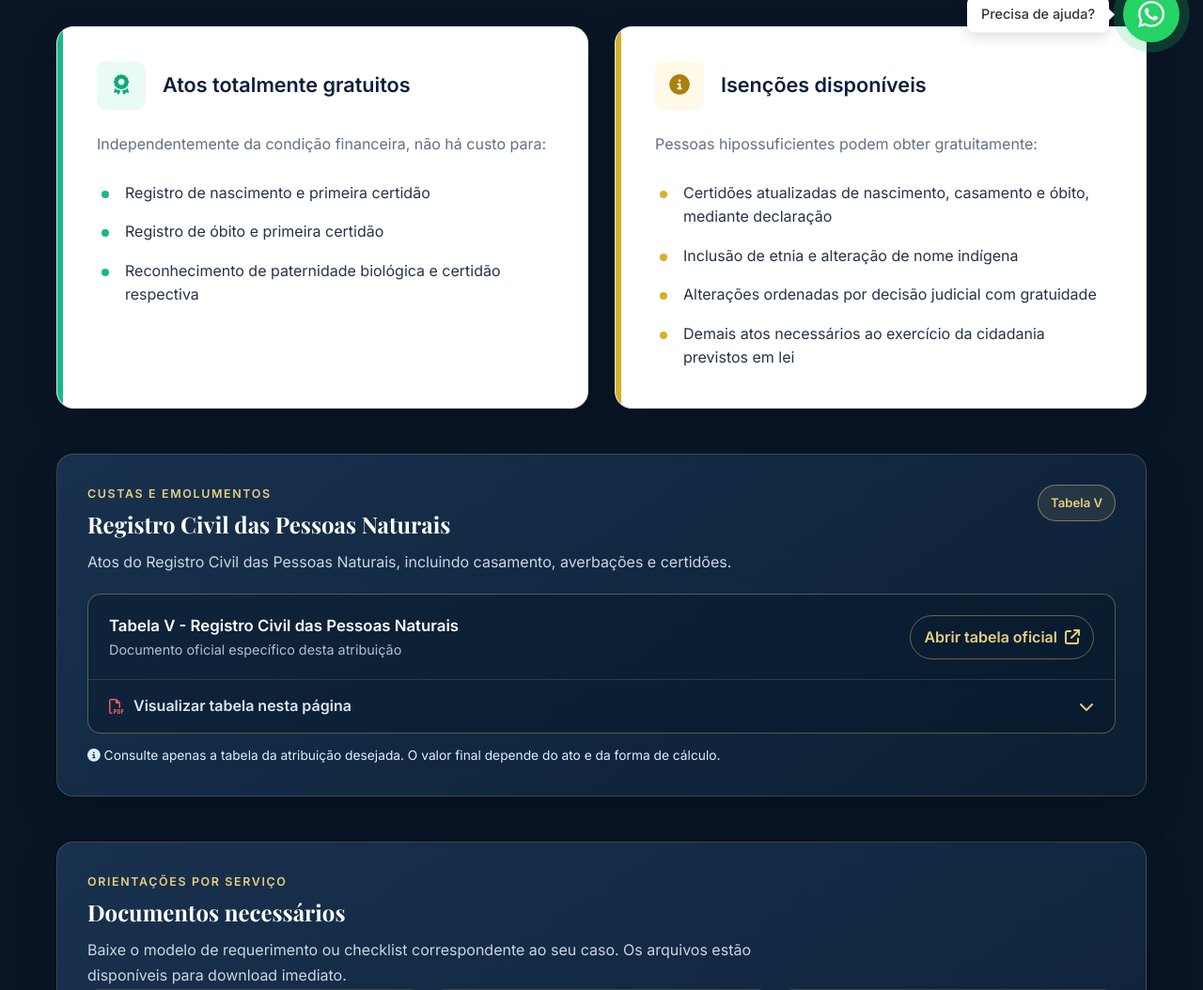
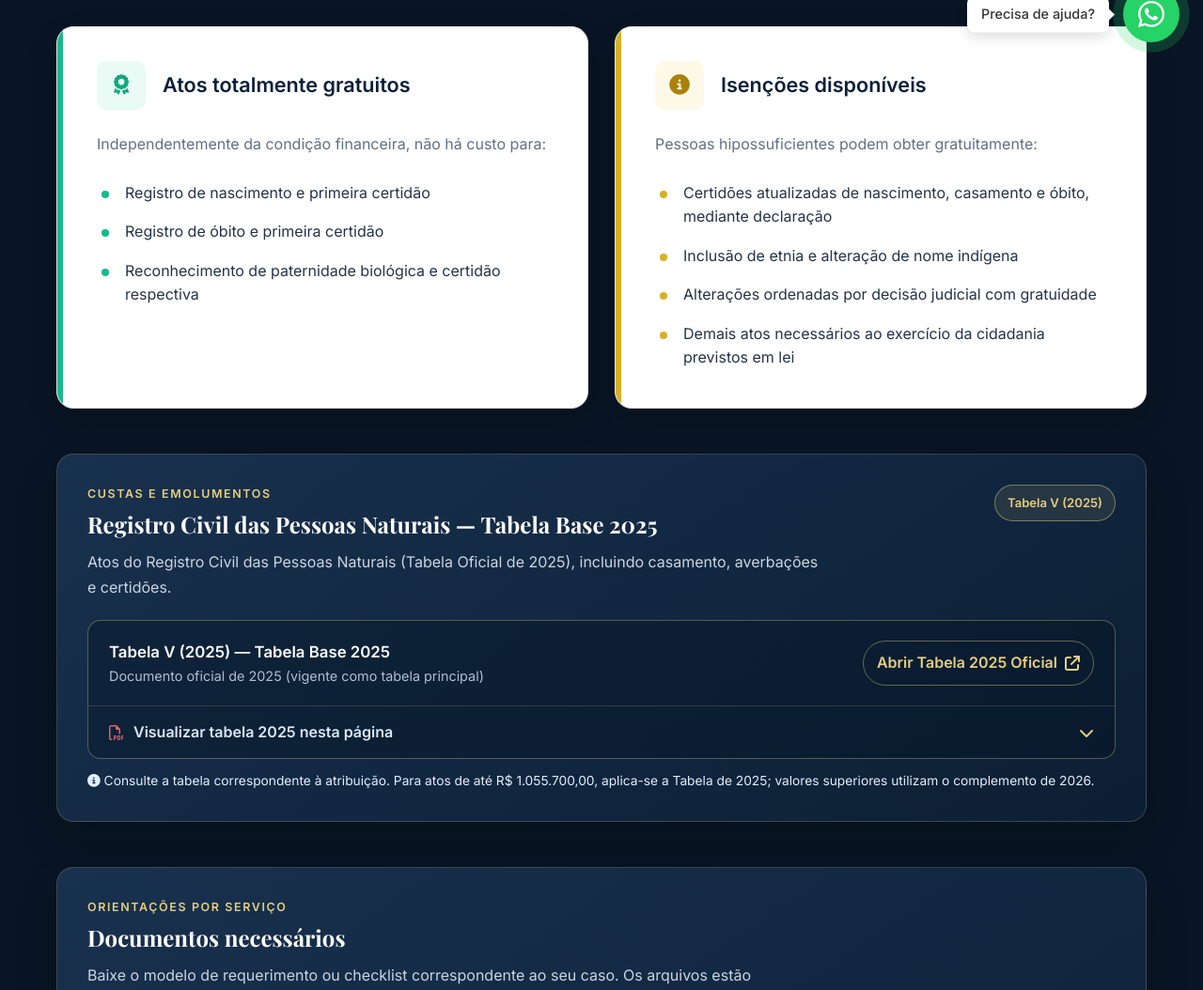
Before and after one commit to Feitosa98/Site_2ofMPU, a PHP site: page /rcpn.php in a window 1280 px wide. Shown: the part 730-1784 px from the top of the page at 94% size. Run offline with PHP 8.4, Linux system fonts and the light colour scheme; some libraries are stand-ins or nearby versions.

Commit message:
feat: mantem tabela base 2025 e detalha tabela complementar 2026 de emolumentos

```diff
--- a/components/service-resources.php
+++ b/components/service-resources.php
@@ -4,23 +4,23 @@ function renderEmolumentsSection(string $specialty): void
 {
     $tables = [
         'ri' => [
-            'badge' => 'Tabela II',
-            'title' => 'Registro de Imóveis',
-            'description' => 'Atos dos Oficiais de Registro de Imóveis, com cobrança de 5% de ISS.',
+            'badge' => 'Tabela II (2025)',
+            'title' => 'Registro de Imóveis — Tabela Base 2025',
+            'description' => 'Atos dos Oficiais de Registro de Imóveis com base na Tabela Oficial de 2025 (permanece vigente e é complementada pela Lei 8.212/2026).',
             'url' => 'https://c0eefb8b-9ae0-4368-a636-a76df70f8076.filesusr.com/ugd/7a72e4_a25d1ddec8764236a3a899b79bbfbe47.pdf',
             'update' => true,
         ],
         'rtdpj' => [
-            'badge' => 'Tabela IV',
-            'title' => 'RTD e Registro Civil das Pessoas Jurídicas',
-            'description' => 'Registro de Títulos e Documentos e Registro Civil das Pessoas Jurídicas, com cobrança de 5% de ISS.',
+            'badge' => 'Tabela IV (2025)',
+            'title' => 'RTD e Registro Civil das Pessoas Jurídicas — Tabela Base 2025',
+            'description' => 'Registro de Títulos e Documentos e Registro Civil das Pessoas Jurídicas (Tabela Oficial de 2025, complementada pela Lei 8.212/2026).',
             'url' => 'https://www.tjam.jus.br/index.php/ext-emolumentos/emolumentos-capital/16207-tabela-de-emolumentos-atos-dos-oficios-de-registro-de-titulos-e-documentos-e-civil-das-pj-s-capital/file',
             'update' => true,
         ],
         'rcpn' => [
-            'badge' => 'Tabela V',
-            'title' => 'Registro Civil das Pessoas Naturais',
-            'description' => 'Atos do Registro Civil das Pessoas Naturais, incluindo casamento, averbações e certidões.',
+            'badge' => 'Tabela V (2025)',
+            'title' => 'Registro Civil das Pessoas Naturais — Tabela Base 2025',
+            'description' => 'Atos do Registro Civil das Pessoas Naturais (Tabela Oficial de 2025), incluindo casamento, averbações e certidões.',
             'url' => 'https://www.tjam.jus.br/index.php/ext-emolumentos/emolumentos-capital/16210-tabela-de-emolumentos-atos-dos-oficiais-de-registro-civil-das-pessoas-naturais-capital/file',
             'update' => false,
         ],
@@ -46,15 +46,15 @@ function renderEmolumentsSection(string $specialty): void
         <div class="fee-document">
             <div class="fee-document-heading">
                 <div>
-                    <strong><?= htmlspecialchars($table['badge'] . ' - ' . $table['title'], ENT_QUOTES, 'UTF-8') ?></strong>
-                    <span>Documento oficial específico desta atribuição</span>
+                    <strong><?= htmlspecialchars($table['badge'] . ' — Tabela Base 2025', ENT_QUOTES, 'UTF-8') ?></strong>
+                    <span>Documento oficial de 2025 (vigente como tabela principal)</span>
                 </div>
                 <a class="btn-resource" href="<?= htmlspecialchars($table['url'], ENT_QUOTES, 'UTF-8') ?>" target="_blank" rel="noopener noreferrer">
-                    Abrir tabela oficial <i class="fa-solid fa-arrow-up-right-from-square"></i>
+                    Abrir Tabela 2025 Oficial <i class="fa-solid fa-arrow-up-right-from-square"></i>
                 </a>
             </div>
             <details class="fee-preview-disclosure">
-                <summary><i class="fa-regular fa-file-pdf"></i> Visualizar tabela nesta página <i class="fa-solid fa-chevron-down"></i></summary>
+                <summary><i class="fa-regular fa-file-pdf"></i> Visualizar tabela 2025 nesta página <i class="fa-solid fa-chevron-down"></i></summary>
                 <iframe class="fee-preview" src="<?= htmlspecialchars($table['url'], ENT_QUOTES, 'UTF-8') ?>" title="<?= htmlspecialchars($table['badge'] . ' - ' . $table['title'], ENT_QUOTES, 'UTF-8') ?>" loading="lazy"></iframe>
             </details>
         </div>
@@ -63,15 +63,15 @@ function renderEmolumentsSection(string $specialty): void
             <div class="fee-update-card">
                 <div class="fee-update-icon" aria-hidden="true"><i class="fa-solid fa-scale-balanced"></i></div>
                 <div>
-                    <strong>Atualização oficial de 2026</strong>
-                    <p>A Lei Estadual nº 8.212, de 28 de abril de 2026, acrescentou novas faixas de valores para esta especialidade.</p>
+                    <strong>Tabela Complementar de 2026 (Lei Estadual nº 8.212/2026)</strong>
+                    <p>A Lei Estadual nº 8.212, de 28 de abril de 2026, <strong>complementa a Tabela Base de 2025</strong> acrescentando novas faixas para atos superiores a R$ 1.055.700,00. As duas tabelas operam em conjunto.</p>
                 </div>
                 <a href="<?= htmlspecialchars($update2026Url, ENT_QUOTES, 'UTF-8') ?>" target="_blank" rel="noopener noreferrer" class="btn-resource">
-                    Consultar atualização <i class="fa-solid fa-arrow-up-right-from-square"></i>
+                    Consultar Lei 2026 <i class="fa-solid fa-arrow-up-right-from-square"></i>
                 </a>
             </div>
         <?php endif; ?>
-        <p class="resource-note"><i class="fa-solid fa-circle-info"></i> Consulte apenas a tabela da atribuição desejada. O valor final depende do ato e da forma de cálculo.</p>
+        <p class="resource-note"><i class="fa-solid fa-circle-info"></i> Consulte a tabela correspondente à atribuição. Para atos de até R$ 1.055.700,00, aplica-se a Tabela de 2025; valores superiores utilizam o complemento de 2026.</p>
     </section>
     <?php
 }
@@ -101,11 +101,11 @@ function renderRiHighValueRanges(): void
     <section class="resource-section resource-panel" aria-labelledby="new-ri-ranges-title">
         <div class="resource-heading">
             <div>
-                <span class="resource-kicker">Tabela complementar</span>
-                <h2 id="new-ri-ranges-title">Novas Faixas de Valores — Registro de Imóveis</h2>
-                <p>Faixas acrescentadas pela Lei Estadual nº 8.212/2026 para atos com valor declarado superior a R$ 1.055.700,00.</p>
+                <span class="resource-kicker">Complemento de 2026</span>
+                <h2 id="new-ri-ranges-title">Tabela Complementar 2026 — Registro de Imóveis (Lei Estadual nº 8.212/2026)</h2>
+                <p>As faixas abaixo foram instituídas pela Lei Estadual nº 8.212/2026 para <strong>complementar a Tabela Base de 2025</strong> nos atos imobiliários com valor declarado superior a R$ 1.055.700,00:</p>
             </div>
-            <span class="specialty-badge">Lei 8.212/2026</span>
+            <span class="specialty-badge">Complemento 2026</span>
         </div>
         <div class="fees-table-wrap">
             <table class="fees-table">
@@ -132,6 +132,7 @@ function renderRiHighValueRanges(): void
                 </tbody>
             </table>
         </div>
+        <p class="resource-note"><i class="fa-solid fa-circle-info"></i> <strong>Aplicação conjunta:</strong> Atos de valor até R$ 1.055.700,00 são calculados pela Tabela Base 2025 acima. Atos que superem este patamar seguem as faixas complementares de 2026.</p>
     </section>
     <?php
 }
```
